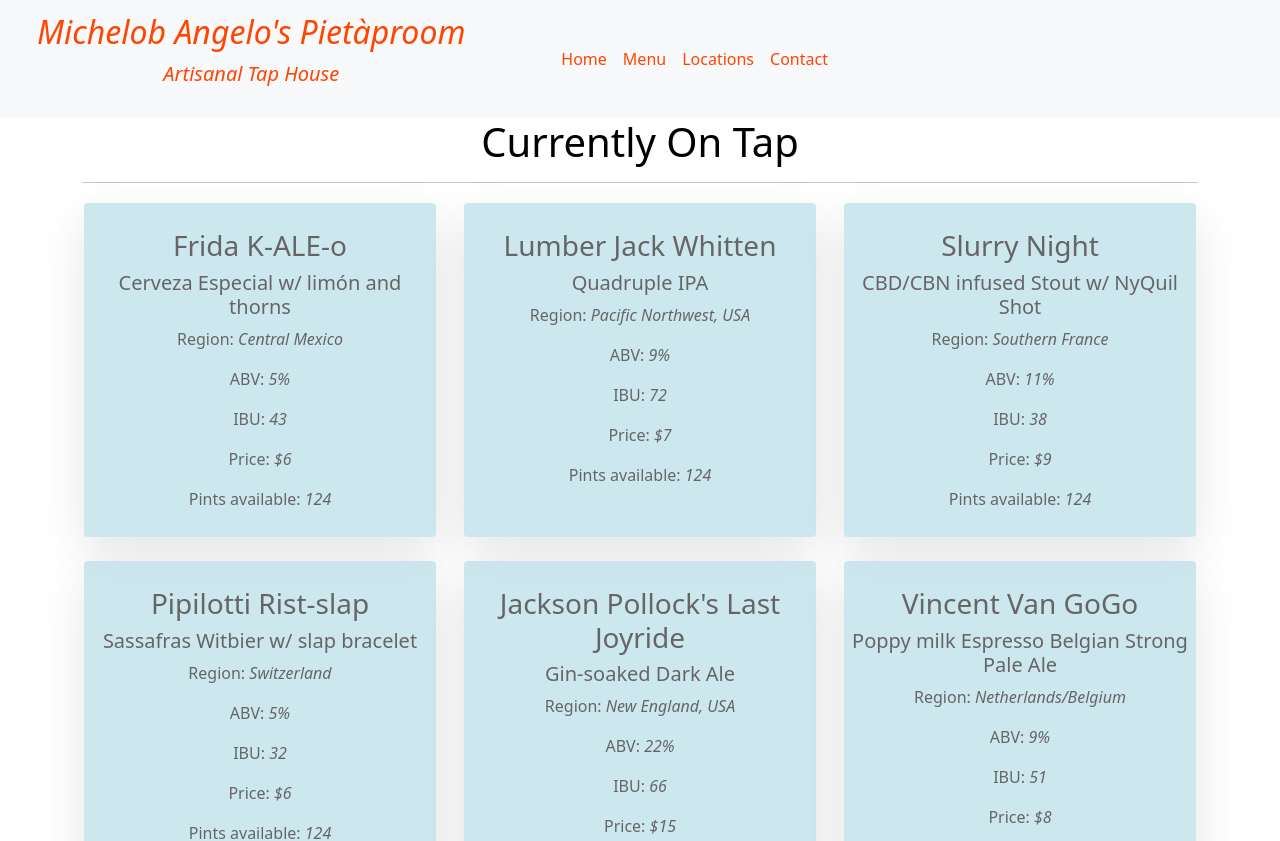
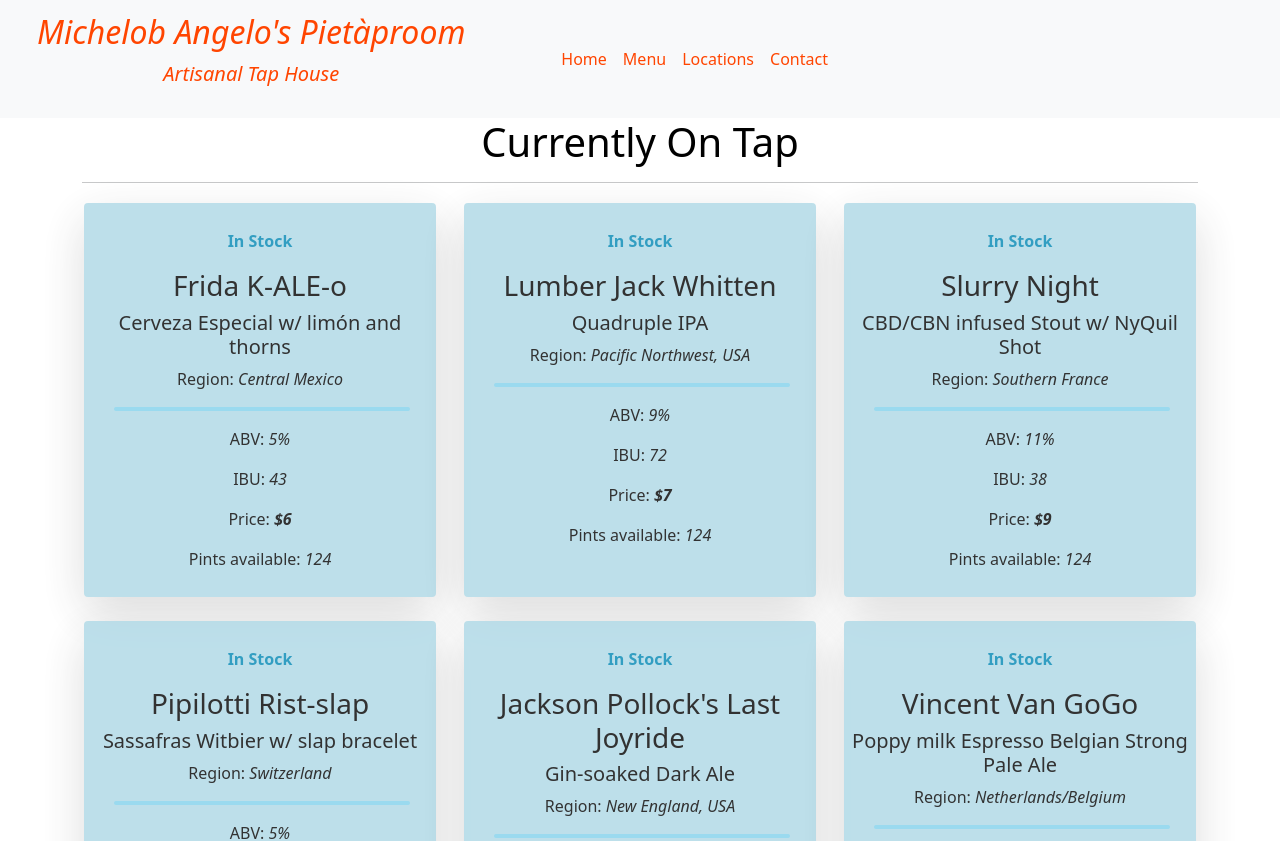
Before and after one commit to johnwhittenstudio/tap-room, a React (Create React App) app: page / in a window 1280 px wide. Shown: the top 841 px of the page. Built offline with nearby package versions, Linux system fonts and the light colour scheme.

Commit message:
include alert with low stock and out of stock

```diff
--- a/src/components/Keg.js
+++ b/src/components/Keg.js
@@ -1,21 +1,69 @@
+// import React from 'react'
+// import PropTypes from 'prop-types'
+
+
+// function Keg(props) {
+//   const stockCheck = props.pints === 0 ? "Out of Stock" : props.pints;
+
+//   return (
+//     <React.Fragment>
+//       <div onClick= {() => props.whenKegClicked(props.id)}>
+//         <h3>{props.brand}</h3>
+//         <h5>{props.name}</h5>
+//         <p>Region: <em>{props.region}</em></p>
+//         <p>ABV: <em>{props.abv}%</em></p>
+//         <p>IBU: <em>{props.ibu}</em></p>
+//         <p>Price: <em>${props.price}</em></p>
+//         <p>Pints available: <em>{stockCheck}</em></p>
+//         {/* <hr /> */}
+//       </div>
+//     </React.Fragment>
+//   );
+// }
+
+// Keg.propTypes = {
+//   brand: PropTypes.string.isRequired,
+//   name: PropTypes.string.isRequired,
+//   region: PropTypes.string.isRequired,
+//   abv: PropTypes.number.isRequired,
+//   ibu: PropTypes.number.isRequired,
+//   price: PropTypes.number.isRequired,
+//   pints: PropTypes.number.isRequired,
+//   id: PropTypes.string,
+//   whenKegClicked: PropTypes.func
+// }
+
+// export default Keg;
+
 import React from 'react'
 import PropTypes from 'prop-types'
 
 
 function Keg(props) {
-  const stockCheck = props.pints === 0 ? "Out of Stock" : props.pints;
+  let sellQuantity;
+  let alert = <p style={{color: "#0086b3", fontSize: 16}}>In Stock</p>;
+
+  if (props.pints !== 0){
+    sellQuantity = props.pints - 1;
+    if (sellQuantity < 10){
+      alert = <p style={{color:"#f4501e", fontSize: 16}}>Almost Empty</p>;
+    };
+  } else {
+    alert = <p style={{color:"darkred", fontSize: 16}}>Out of Stock</p>;
+  };
 
   return (
     <React.Fragment>
       <div onClick= {() => props.whenKegClicked(props.id)}>
+        <span><strong>{alert}</strong></span>
         <h3>{props.brand}</h3>
         <h5>{props.name}</h5>
         <p>Region: <em>{props.region}</em></p>
+        <hr id="cardhr" />
         <p>ABV: <em>{props.abv}%</em></p>
         <p>IBU: <em>{props.ibu}</em></p>
-        <p>Price: <em>${props.price}</em></p>
-        <p>Pints available: <em>{stockCheck}</em></p>
-        {/* <hr /> */}
+        <p>Price: <em><strong>${props.price}</strong></em></p>
+        <p>Pints available: <em>{props.pints}</em></p>
       </div>
     </React.Fragment>
   );
@@ -30,7 +78,9 @@ Keg.propTypes = {
   price: PropTypes.number.isRequired,
   pints: PropTypes.number.isRequired,
   id: PropTypes.string,
-  whenKegClicked: PropTypes.func
+  whenKegClicked: PropTypes.func,
+  whenSellClicked: PropTypes.func,
+  whenRestockCicked: PropTypes.func
 }
 
 export default Keg;
--- a/src/components/KegList.js
+++ b/src/components/KegList.js
@@ -11,7 +11,7 @@ function KegList(props) {
 
       {props.kegList.map((keg) =>
         <div class="col mb-4">
-          <div id="card" className="card shadow-lg h-100 text-left" style={{backgroundColor: "#add8e6"}}>
+          <div id="card" className="card shadow-lg h-100 text-left" >
             <br/>
             <Keg
               whenKegClicked = {props.onKegSelection}
--- a/src/index.css
+++ b/src/index.css
@@ -18,20 +18,28 @@ code {
 }
 
 #card {
-  /* background-color: #f4511e; */
+  background-color: #add8e6;
   border: 2px solid #add8e6;
   color: black;
   /* padding: 16px 32px; */
   text-align: center;
   font-size: 16px;
   margin: 4px 2px;
-  opacity: 0.6;
+  opacity: 0.8;
   transition: 0.3s;
 }
 
 #card:hover {
   opacity: 1;
+  background-color: #fcbba7;
   border: 2px solid #f4501ead;
   color: black;
+}
 
+#cardhr {
+  border: 2px solid #00bfff;
+  max-width: 85%;
+  margin-left: 8%;
+  border-radius: 5px;
+  align-content: center;
 }
```
